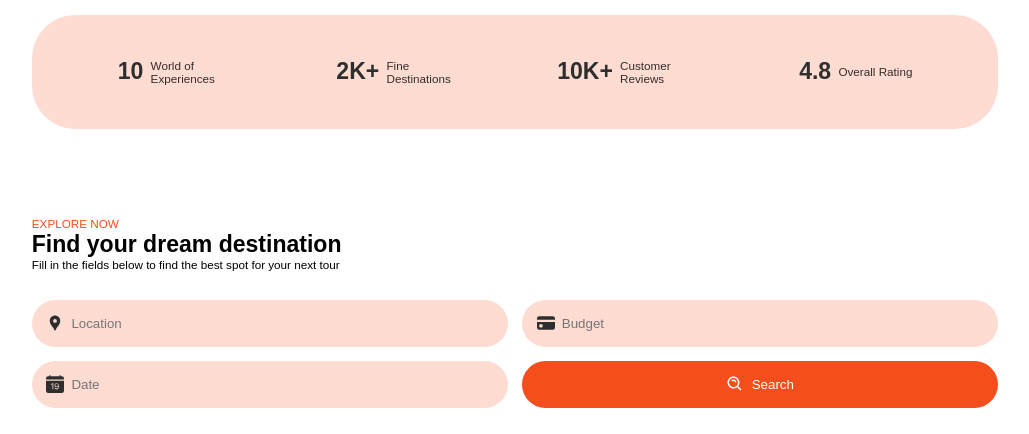
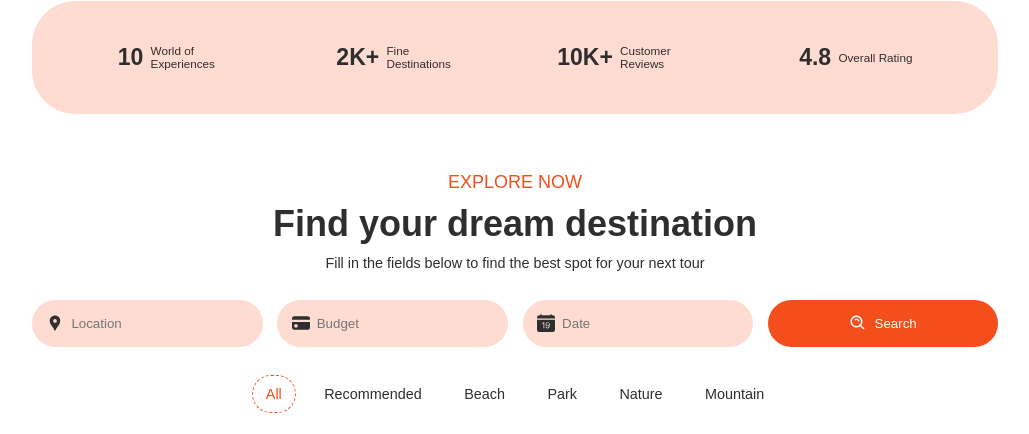
Before and after one commit to amcasep/WanderWorld, a React (Vite) app: page / in a window 1280 px wide. Shown: the part 708-1142 px from the top of the page, without its empty margins (125-1154 px from the left). Built offline with nearby package versions, Linux system fonts and the light colour scheme.

Commit message:
queris for Destinations section implemented, other minor queris adjusted

```diff
--- a/src/App.css
+++ b/src/App.css
@@ -95,7 +95,7 @@ img, video {
 }
 
 .section {
-  padding: 3rem 2rem;
+  padding: 2rem 2rem;
 }
 
 ::-moz-selection {
--- a/src/App.scss
+++ b/src/App.scss
@@ -95,7 +95,7 @@ img, video {
     padding-bottom: 1.5rem;
 }
 .section {
-    padding: 3rem 2rem;
+    padding: 2rem 2rem;
 }
 // .container {
 //     padding-left: 1.5rem;
--- a/src/Components/Destinations/Destinations.css
+++ b/src/Components/Destinations/Destinations.css
@@ -18,13 +18,23 @@
   --borderRadius: 3rem;
 }
 
-.Destinations .secContainer .redText {
+.Destinations .secContainer .secText {
+  text-align: center;
+  color: var(--blackColor);
+  display: grid;
+  gap: 0.7rem;
+}
+.Destinations .secContainer .secText .redText {
   color: var(--primaryColor);
-  font-size: var(--smallFontSize);
+  font-size: var(--normalFontSize);
   font-weight: 500;
 }
-.Destinations .secContainer h3 {
+.Destinations .secContainer .secText h3 {
   font-size: var(--h1FontSize);
+  font-weight: 700;
+}
+.Destinations .secContainer .secText p {
+  font-size: var(--normalFontSize);
 }
 .Destinations .secContainer .searchField {
   display: grid;
@@ -116,14 +126,6 @@
   color: var(--whiteColor);
 }
 
-@media screen and (min-width: 768px) {
-  .Destinations .secContainer .searchField {
-    grid-template-columns: repeat(2, 1fr);
-  }
-  .Destinations .secContainer .destinationContainer {
-    grid-template-columns: repeat(2, 1fr);
-  }
-}
 @media screen and (min-width: 640px) {
   .Destinations .secContainer .secMenu {
     display: block;
@@ -149,4 +151,34 @@
     color: var(--primaryColor);
     border: 1.5px dashed var(--primaryColor);
   }
+}
+@media screen and (min-width: 768px) {
+  .Destinations .secContainer .searchField {
+    grid-template-columns: repeat(2, 1fr);
+  }
+  .Destinations .secContainer .destinationContainer {
+    grid-template-columns: repeat(2, 1fr);
+  }
+}
+@media screen and (min-width: 1080px) {
+  .Destinations .secContainer .secText .redText {
+    font-size: var(--h2FontSize);
+  }
+  .Destinations .secContainer .secText h3 {
+    font-size: var(--biggestFontSize);
+  }
+  .Destinations .secContainer .secText p {
+    font-size: var(--h3FontSize);
+  }
+  .Destinations .secContainer .searchField {
+    grid-template-columns: repeat(4, 1fr);
+  }
+  .Destinations .secContainer .destinationContainer {
+    grid-template-columns: repeat(3, 1fr);
+  }
+}
+@media screen and (min-width: 1400px) {
+  .Destinations .secContainer .destinationContainer {
+    grid-template-columns: repeat(4, 1fr);
+  }
 }/*# sourceMappingURL=Destinations.css.map */
--- a/src/Components/Destinations/Destinations.jsx
+++ b/src/Components/Destinations/Destinations.jsx
@@ -78,9 +78,11 @@ const Destinations = () => {
     return (
         <div className="Destinations section container">
             <div className="secContainer">
-                <span className="redText">EXPLORE NOW</span>
-                <h3>Find your dream destination</h3>
-                <p>Fill in the fields below to find the best spot for your next tour</p>
+                <div className="secText">
+                    <span className="redText">EXPLORE NOW</span>
+                    <h3>Find your dream destination</h3>
+                    <p>Fill in the fields below to find the best spot for your next tour</p>
+                </div>
                 <div className="searchField grid">
                     <div className="inputField flex">
                         <MdLocationPin className='icon' />
--- a/src/Components/Destinations/Destinations.scss
+++ b/src/Components/Destinations/Destinations.scss
@@ -23,14 +23,27 @@
 
 .Destinations {
     .secContainer {
+        .secText {
+            text-align: center;
+            // font-weight: 700;
+            color: var(--blackColor);
+            display: grid;
+            gap: 0.7rem;
+
             .redText {
                 color: var(--primaryColor);
-            font-size: var(--smallFontSize);
+                font-size: var(--normalFontSize);
                 font-weight: 500;
             }
 
             h3 {
                 font-size: var(--h1FontSize);
+                font-weight: 700;
+            }
+
+            p {
+                font-size: var(--normalFontSize);
+            }
         }
 
         .searchField {
@@ -154,20 +167,6 @@
     }
 }
 
-@media screen and (min-width: 768px) {
-    .Destinations {
-        .secContainer {
-            .searchField {
-                grid-template-columns: repeat(2, 1fr);
-            }
-
-            .destinationContainer {
-                grid-template-columns: repeat(2, 1fr);
-            }
-        }
-    }
-}
-
 @media screen and (min-width: 640px) {
     .Destinations {
         .secContainer {
@@ -193,6 +192,7 @@
                             border: 1.5px dashed var(--primaryColor);
                         }
                     }
+
                     .active {
                         color: var(--primaryColor);
                         border: 1.5px dashed var(--primaryColor);
@@ -202,3 +202,50 @@
         }
     }
 }
+
+@media screen and (min-width: 768px) {
+    .Destinations {
+        .secContainer {
+            .searchField {
+                grid-template-columns: repeat(2, 1fr);
+            }
+
+            .destinationContainer {
+                grid-template-columns: repeat(2, 1fr);
+            }
+        }
+    }
+}
+
+@media screen and (min-width: 1080px) {
+    .Destinations {
+        .secContainer {
+            .secText {
+                .redText{
+                    font-size: var(--h2FontSize);
+                }
+                h3 {
+                    font-size: var(--biggestFontSize);
+                }
+                p{
+                    font-size: var(--h3FontSize);
+                }
+            }
+            .searchField {
+                grid-template-columns: repeat(4, 1fr);
+            }
+            .destinationContainer {
+                grid-template-columns: repeat(3, 1fr);
+            }
+        }
+    }
+}
+@media screen and (min-width: 1400px) {
+    .Destinations {
+        .secContainer {
+            .destinationContainer {
+                grid-template-columns: repeat(4, 1fr);
+            }
+        }
+    }
+}
--- a/src/Components/Home/Home.css
+++ b/src/Components/Home/Home.css
@@ -60,7 +60,7 @@
   display: none;
 }
 
-@media screen and (min-width: 1040px) {
+@media screen and (min-width: 1080px) {
   .Home .sectionText h1 {
     font-size: 4.5rem;
     max-width: 70%;
--- a/src/Components/Home/Home.scss
+++ b/src/Components/Home/Home.scss
@@ -73,7 +73,7 @@
 
 // Media queries
 
-@media screen and (min-width: 1040px) {
+@media screen and (min-width: 1080px) {
     .Home {
         // position: relative;
         .sectionText {
```
Also changed, not shown: 1 other file (tests, documents, lock files or other folders). Lines whose indentation alone changed are shown as unchanged.
